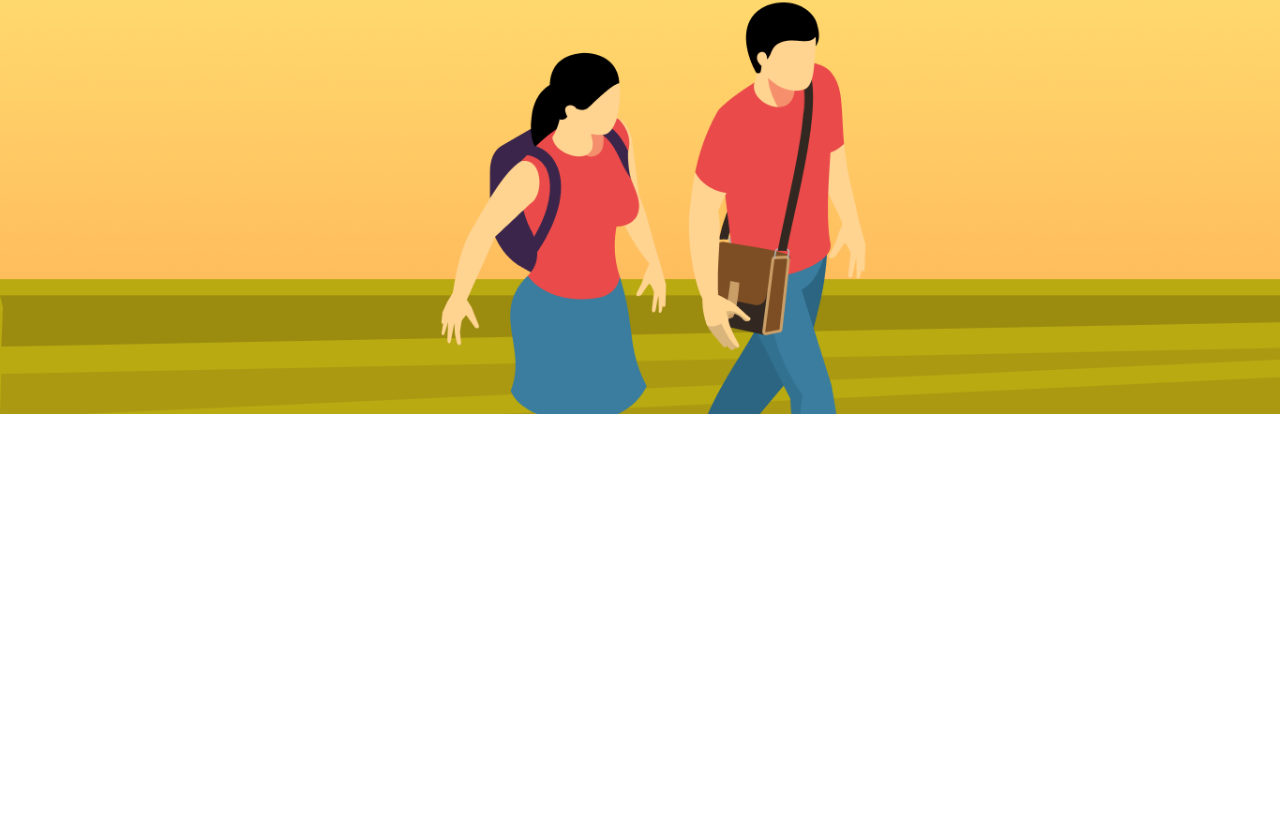
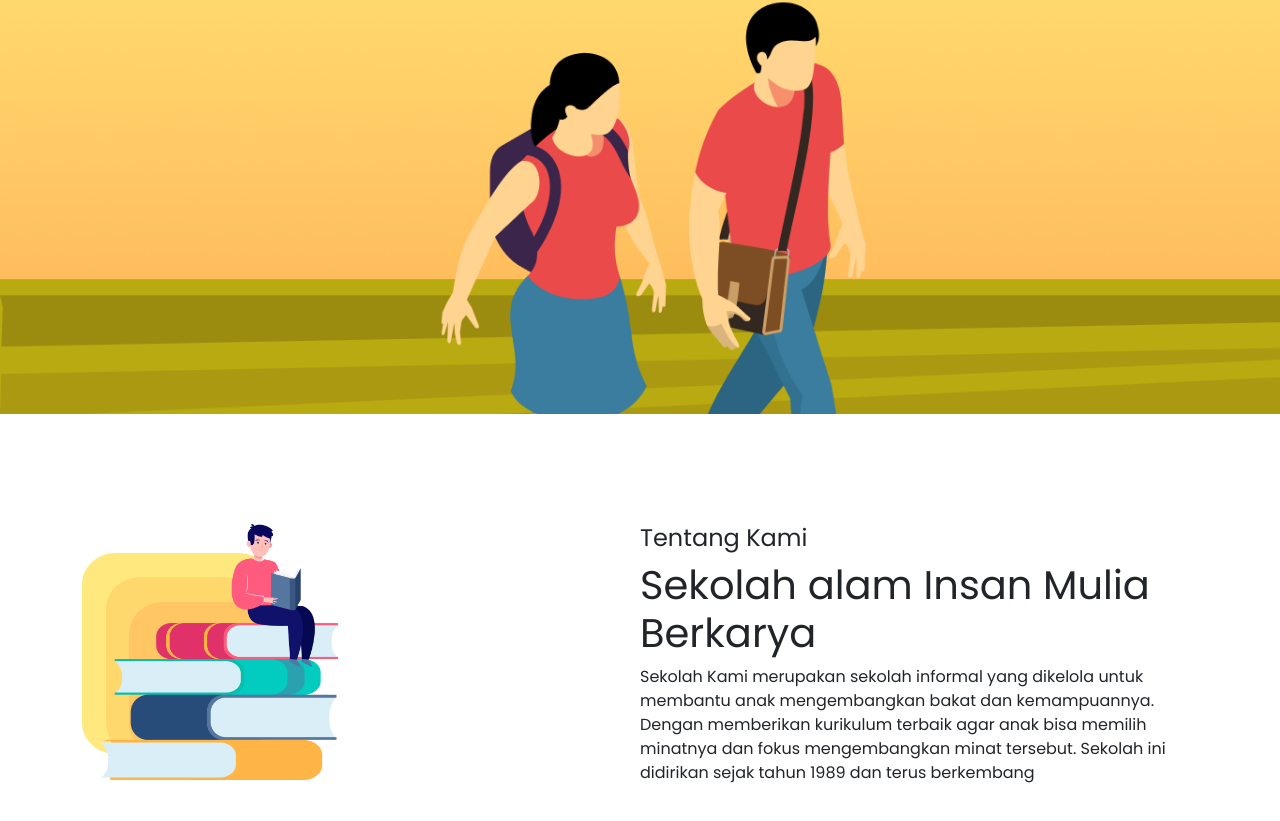
Before and after one commit to Ryajun7/Magang, a plain HTML site: page index.html in a window 1280 px wide. Shown: the part 555-1376 px from the top of the page. Before the commit the page ends 1029 px from the top, so only its background shows below. Drawn offline with nearby package versions, Linux system fonts and the light colour scheme.

Commit message:
content2

```diff
--- a/asset/css/style.css
+++ b/asset/css/style.css
@@ -16,8 +16,6 @@ body{
 .btn-ppob {
     background-color: var(--main-color) !important;
     color: #fff !important;
-    border: none;
-    color: #000;
     font-weight: 500;
     transition: 0.3s;
     padding: 10px 32px;
@@ -26,8 +24,7 @@ body{
     border-color: #FF5555;
   }
   .btn-ppob:hover {
-    background-color: var(--bg-color) !important;
-    color: #000;
+    background-color: var(--main-color) !important;
     border-color: #FF5555;
   }
 
@@ -47,3 +44,17 @@ body{
     border-radius: 50px;
     color: #fff;
   }
+
+  .content2{
+    margin: 50px;
+
+  }
+  .content2 .row img{
+    text-align: center;
+    width: 16rem;
+    height: 16rem;
+
+  }
+  .content2 .h4 h1 p{
+    margin-left: 5px;
+  }
--- a/index.html
+++ b/index.html
@@ -60,7 +60,31 @@
                         </p>
                         <a href="https://www.youtube.com/watch?v=mLHUe-EgY80" class="btn btn-warning">Mulai Belajar</a>
                     </div>
+                </div>
+            </div>
+        </div>
+      </section>
 
+      <section class="content2">
+        <div class="container">
+            <div class="row g-0 d-flex">
+                <div class="col-md-6 col-sm-12 col-lg-6">
+                    <img src="asset/img/bg1a.png" alt="">
+                </div>
+                <div class="col-md-6 col-sm-12 col-lg-6 align-self-center">
+                <div class="second_title" data-aos="fade-up">
+                    <h4>
+                        Tentang Kami
+                    </h4>
+                    <h1>
+                        Sekolah alam Insan Mulia Berkarya
+                    </h1>
+                    <p>
+                        Sekolah Kami merupakan sekolah informal yang dikelola untuk membantu anak mengembangkan bakat dan kemampuannya.
+                        Dengan memberikan kurikulum terbaik agar anak bisa memilih minatnya dan fokus mengembangkan minat tersebut. Sekolah
+                        ini didirikan sejak tahun 1989 dan terus berkembang
+                    </p>
+                </div>
                 </div>
             </div>
         </div>
```
Also changed, not shown: asset/img/bg1a.png (added).
